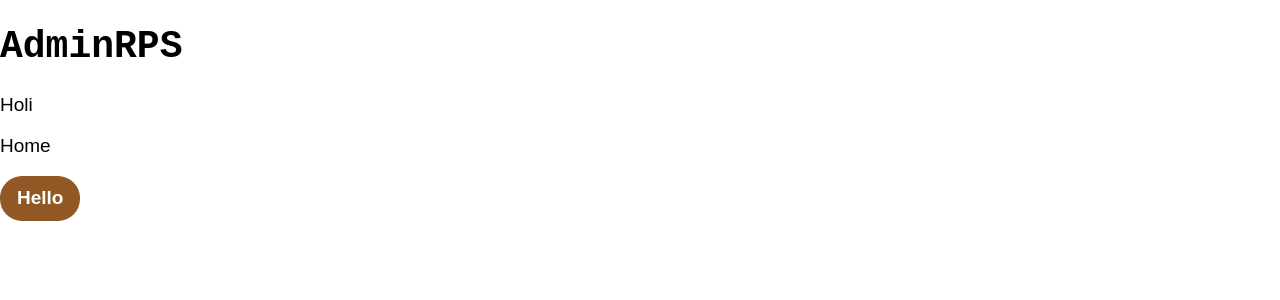
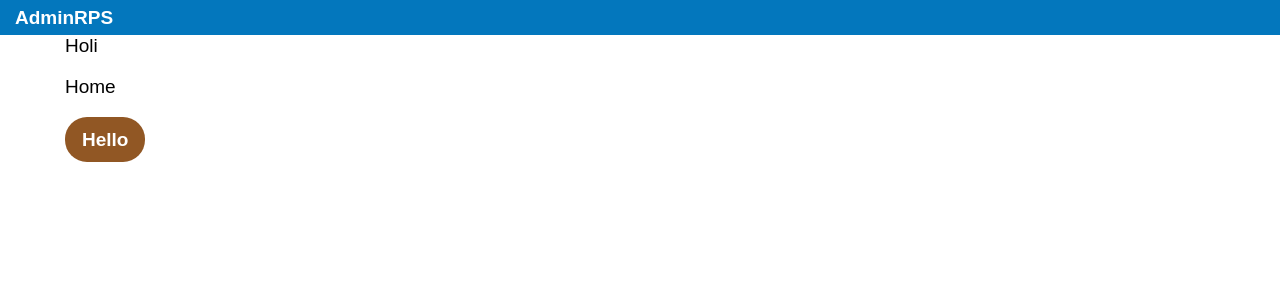
Before and after one commit to sandersuarez/adminrps, a React app: page / in a window 1280 px wide. Shown: the top 300 px of the page. Built offline with nearby package versions, Linux system fonts and the light colour scheme.

Commit message:
Add the layout main styles

```diff
--- a/src-js/components/Layout.tsx
+++ b/src-js/components/Layout.tsx
@@ -3,14 +3,55 @@ import Navbar from './Navbar'
 import Sections from '../shapes/Sections'
 import styled from '@emotion/styled'
 import fonts from '../styles/fonts'
+import colors from '../styles/colors'
+import breakpoints from '../styles/breakpoints'
 
 const Container = styled.div(
-  fonts.body,
-  {
-    h1: {
-      fontFamily: 'monospace',
-    }
-  },
+  [
+    fonts.body,
+    {
+      header: {
+        display: 'flex',
+        alignItems: 'center',
+        background: colors.primary,
+        padding: '0 0 0 1rem',
+        top: 0,
+        left: 0,
+        right: 0,
+        height: '3rem',
+        position: 'fixed',
+        margin: 0,
+        zIndex: 1,
+        [breakpoints.tablet]: {
+          padding: '0 0 0 1.5rem',
+          height: '3.5rem',
+        },
+      },
+      main: {
+        margin: '3rem 0 6.5rem 0',
+        padding: '0 0 1rem 0',
+        height: 'calc(100vh - 3rem - 6.5rem)',
+        [breakpoints.tablet]: {
+          margin: '3.5rem 0 6.5rem 0',
+          height: 'calc(100vh - 3.5rem - 6.5rem)',
+        },
+        [breakpoints.desktop]: {
+          margin: '3.5rem 0 0 6.5rem',
+          height: 'calc(100vh - 3.5rem)',
+        },
+      },
+      h1: [
+        {
+          margin: 0,
+          cursor: 'default',
+        },
+        fonts.titleBar,
+      ],
+      'h1::selection': {
+        background: 'transparent',
+      },
+    },
+  ],
 )
 
 const Layout: FC<{ children: ReactNode }> = ({ children }) => {
@@ -20,8 +61,8 @@ const Layout: FC<{ children: ReactNode }> = ({ children }) => {
         <h1>AdminRPS</h1>
       </header>
       <main>
-        <Navbar selected={Sections.Products}/>
-        {children}
+        <Navbar selected={ Sections.Products } />
+        { children }
       </main>
     </Container>
   )
```
